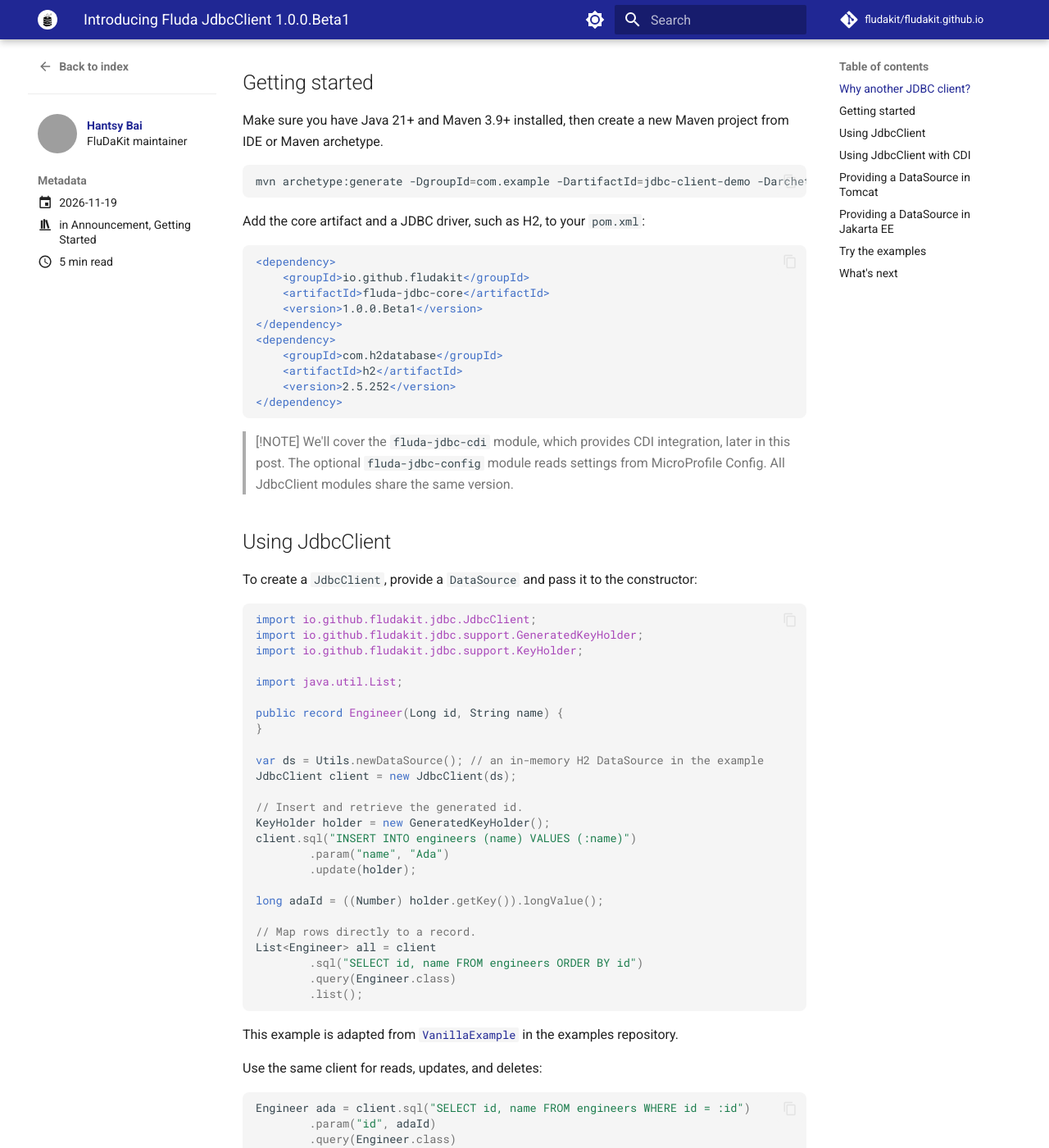
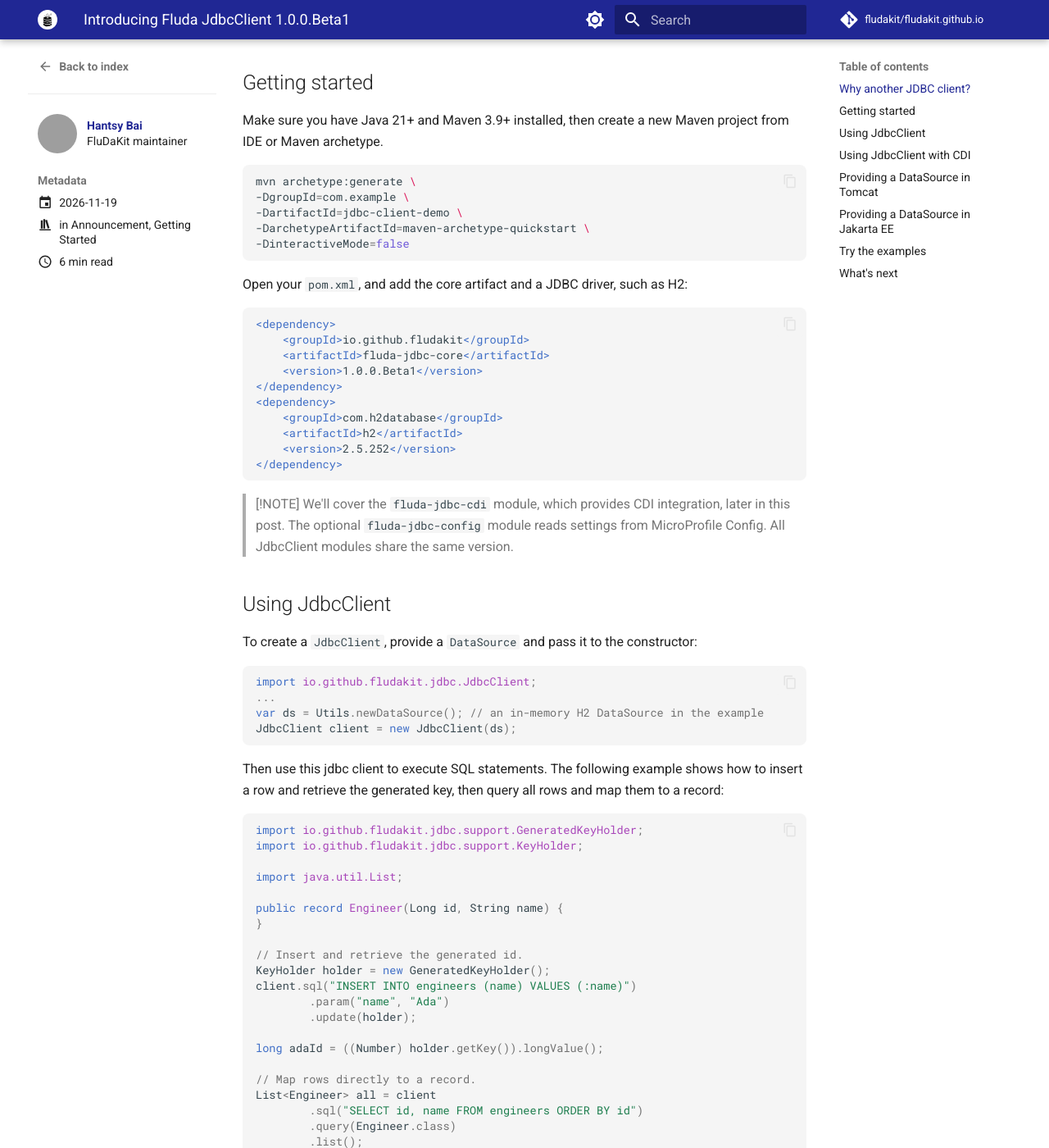
Before and after one commit to fludakit/fludakit.github.io, an MkDocs documentation site: the page built from docs/blog/posts/welcome.md, in a window 1280 px wide and 1400 px high, scrolled down 1152 px. Shown: the whole window at 82% size. Built offline with MkDocs 1.6.1 and Material for MkDocs 9.7.7, drawn with Linux system fonts in a browser that asks for light colours; comment, search, counter and statistics services are not loaded; some of the changed text lies outside the part shown; grey boxes are pictures that could not be loaded.

Commit message:
chore: clean up docs

````diff
--- a/docs/blog/posts/welcome.md
+++ b/docs/blog/posts/welcome.md
@@ -42,10 +42,14 @@ JdbcClient is a lightweight alternative that keeps the focus on JDBC:
 Make sure you have Java 21+ and Maven 3.9+ installed, then create a new Maven project from IDE or Maven archetype.
 
 ```bash
-mvn archetype:generate -DgroupId=com.example -DartifactId=jdbc-client-demo -DarchetypeArtifactId=maven-archetype-quickstart -DinteractiveMode=false
+mvn archetype:generate \
+-DgroupId=com.example \
+-DartifactId=jdbc-client-demo \
+-DarchetypeArtifactId=maven-archetype-quickstart \
+-DinteractiveMode=false
 ```
 
-Add the core artifact and a JDBC driver, such as H2, to your `pom.xml`:
+Open your `pom.xml`, and add the core artifact and a JDBC driver, such as H2:
 
 ```xml
 <dependency>
@@ -69,6 +73,14 @@ To create a `JdbcClient`, provide a `DataSource` and pass it to the constructor:
 
 ```java
 import io.github.fludakit.jdbc.JdbcClient;
+...
+var ds = Utils.newDataSource(); // an in-memory H2 DataSource in the example
+JdbcClient client = new JdbcClient(ds);
+```
+
+Then use this jdbc client to execute SQL statements. The following example shows how to insert a row and retrieve the generated key, then query all rows and map them to a record:
+
+```java
 import io.github.fludakit.jdbc.support.GeneratedKeyHolder;
 import io.github.fludakit.jdbc.support.KeyHolder;
 
@@ -76,9 +88,6 @@ import java.util.List;
 
 public record Engineer(Long id, String name) {
 }
-
-var ds = Utils.newDataSource(); // an in-memory H2 DataSource in the example
-JdbcClient client = new JdbcClient(ds);
 
 // Insert and retrieve the generated id.
 KeyHolder holder = new GeneratedKeyHolder();
@@ -95,9 +104,7 @@ List<Engineer> all = client
         .list();
 ```
 
-This example is adapted from [`VanillaExample`](https://github.com/fludakit/examples/blob/main/vanilla/src/main/java/com/example/VanillaExample.java) in the examples repository.
-
-Use the same client for reads, updates, and deletes:
+Similar to the previous example, use the same client for reads, updates, and deletes:
 
 ```java
 Engineer ada = client.sql("SELECT id, name FROM engineers WHERE id = :id")
@@ -129,7 +138,7 @@ JdbcClient client = JdbcClient.builder(dataSource)
 
 ## Using JdbcClient with CDI
 
-Add the `fluda-jdbc-cdi` module:
+Add the `fluda-jdbc-cdi` module to your `pom.xml`:
 
 ```xml
 <dependency>
@@ -188,9 +197,11 @@ public class DataSourceProducer {
 
 The service code stays the same whether the `DataSource` comes from a local pool, a servlet container, or a Jakarta EE server.
 
+The [`javase` example](https://github.com/fludakit/examples/tree/main/javase) uses this pattern and starts CDI with Weld SE.
+
 ## Providing a DataSource in Tomcat
 
-The [`servlet` example](https://github.com/fludakit/examples/tree/main/servlet) runs on Tomcat 11 with Weld Servlet. The container owns the connection pool, so the example declares it in `META-INF/context.xml` and exposes it through JNDI:
+The Tomcat container context manages the connection pools globally. Add a `META-INF/context.xml`, declare a `javax.sql.DataSource` resource, which can be accessed via JNDI:
 
 ```xml
 <Context>
````
Also changed, not shown: other parts of docs/blog/posts/welcome.md (+5 -1 lines).
